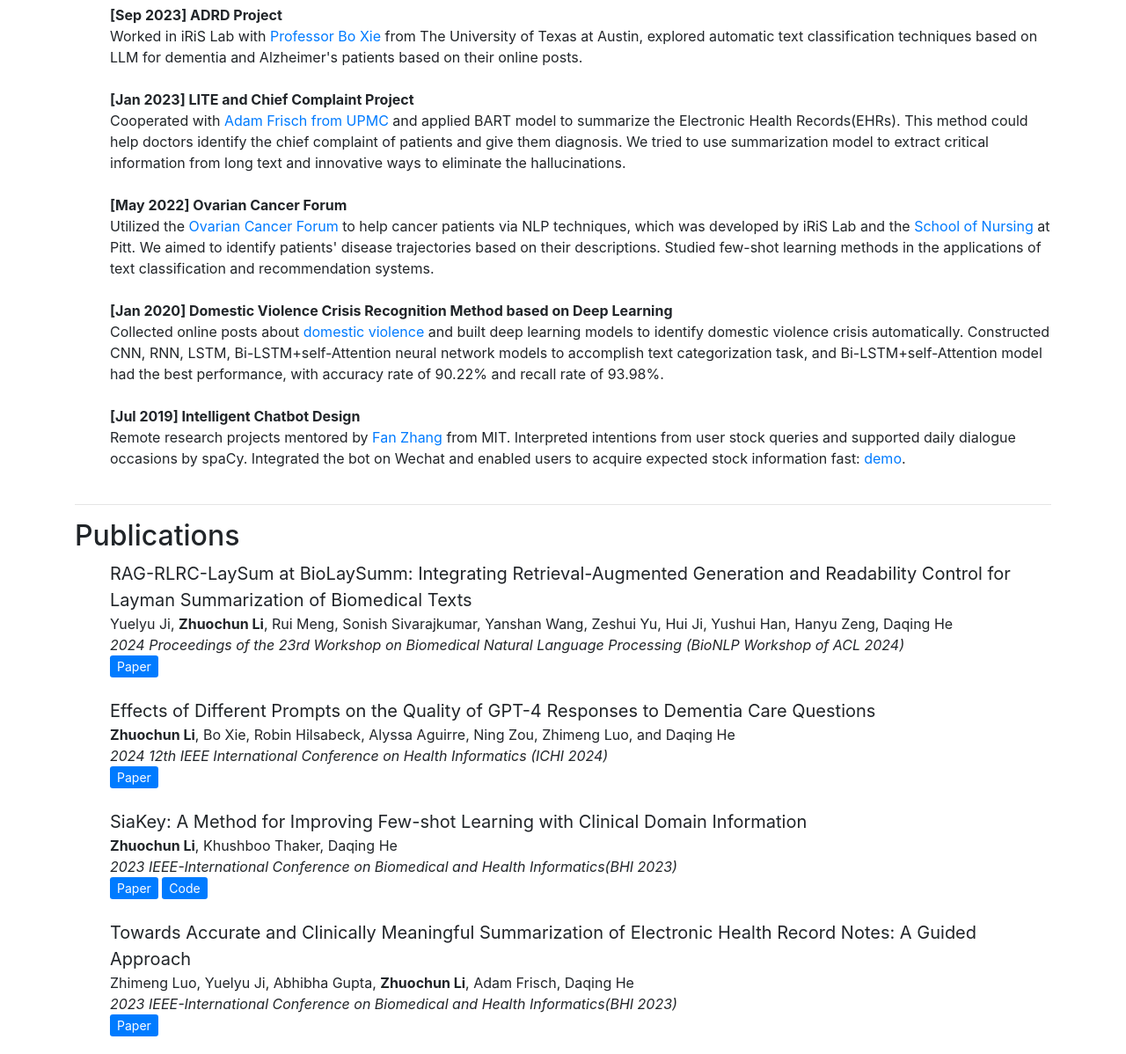
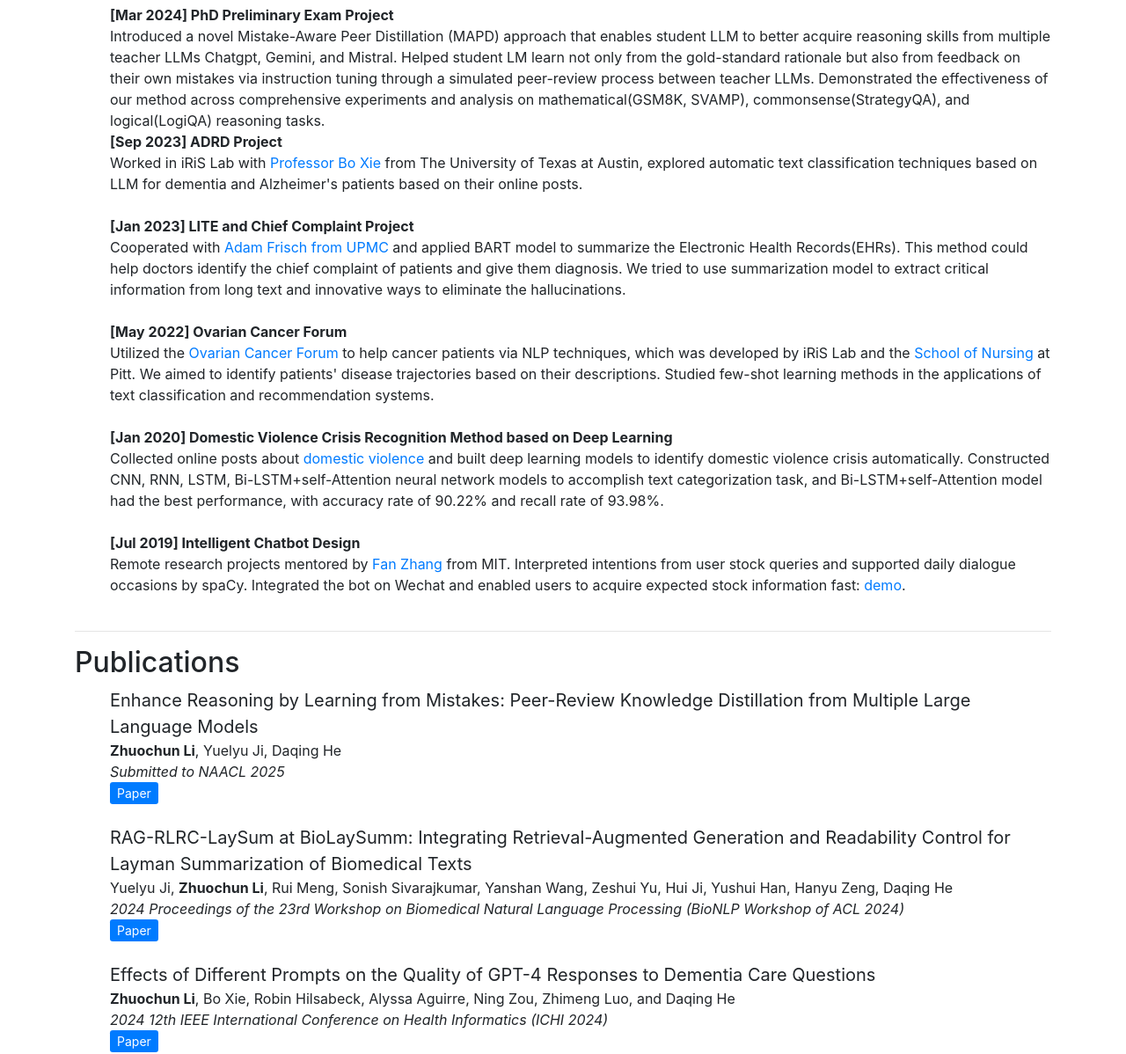
Before and after one commit to zhuochunli/zhuochunli.github.io, a plain HTML site: page index.html in a window 1280 px wide. Shown: the part 464-1662 px from the top of the page at 88% size. Drawn offline with nearby package versions, Linux system fonts and the light colour scheme.

Commit message:
Update index.html

```diff
--- a/index.html
+++ b/index.html
@@ -59,6 +59,10 @@
 	        <hr>
             <h2>Projects</h2>
         	<ul>
+			<b>[Mar 2024] PhD Preliminary Exam Project</b> <br>
+                 Introduced a novel Mistake-Aware Peer Distillation (MAPD) approach that enables student LLM to better acquire reasoning skills from multiple teacher LLMs Chatgpt, Gemini, and Mistral. Helped student LM learn not only from the gold-standard rationale but also from feedback on their own mistakes via instruction tuning through a simulated peer-review process between teacher LLMs. Demonstrated the effectiveness of our method across comprehensive experiments and analysis on mathematical(GSM8K, SVAMP), commonsense(StrategyQA), and logical(LogiQA) reasoning tasks.
+        		<br><be>
+
 			<b>[Sep 2023] ADRD Project</b> <br>
                  Worked in iRiS Lab with <a target="_blank" href="https://nursing.utexas.edu/faculty/bo-xie">Professor Bo Xie</a> from The University of Texas at Austin, explored automatic text classification techniques based on LLM for dementia and Alzheimer's patients based on their online posts.
         		<br><br>
@@ -85,6 +89,12 @@
 			<hr>
 			<h2>Publications</h2>
 			<ul>
+				<span style="font-size:20px">Enhance Reasoning by Learning from Mistakes: Peer-Review Knowledge Distillation from Multiple Large Language Models</span><br/>
+				<b>Zhuochun Li</b>, Yuelyu Ji, Daqing He<br/>
+				<i>Submitted to NAACL 2025</i> <br/>
+				<a target="_blank" href="files/NAACL_2025.pdf" class="btn-sm btn-primary">Paper</a>
+				<br><br>
+
 				<span style="font-size:20px">RAG-RLRC-LaySum at BioLaySumm: Integrating Retrieval-Augmented Generation and Readability Control for Layman Summarization of Biomedical Texts</span><br/>
 				Yuelyu Ji, <b>Zhuochun Li</b>, Rui Meng, Sonish Sivarajkumar, Yanshan Wang, Zeshui Yu, Hui Ji, Yushui Han, Hanyu Zeng, Daqing He<br/>
 				<i>2024 Proceedings of the 23rd Workshop on Biomedical Natural Language Processing (BioNLP Workshop of ACL 2024)</i> <br/>
```
